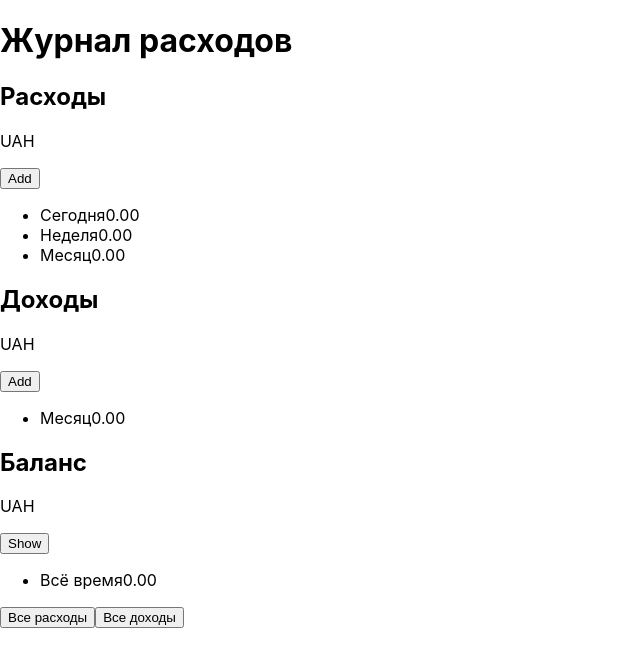
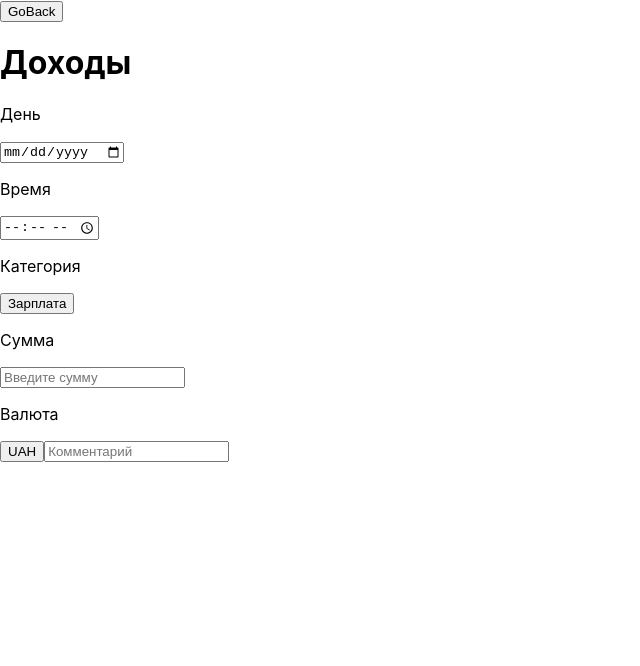
Before and after one commit to z9877969/bc11, a React (Create React App) app: page / in a window 1280 px wide. Shown: the top 666 px of the page, without its empty margins (0-640 px from the left). Built offline with nearby package versions, Linux system fonts and the light colour scheme.

Commit message:
add TransactionPage, LabelInput, GoBackHeader

```diff
--- a/src/components/App/App.jsx
+++ b/src/components/App/App.jsx
@@ -1,10 +1,12 @@
 import MainPage from "../_pages/MainPage/MainPage";
+import TransactionPage from '../_pages/TransactionPage/TransactionPage'
 import "./App.css";
 
 const App = () => {
   return (
     <>
-      <MainPage />
+      {/* <MainPage /> */}
+      <TransactionPage/>
     </>
   );
 };
--- /dev/null
+++ b/src/components/_pages/TransactionPage/TransactionPage.jsx
@@ -0,0 +1,21 @@
+import GoBackHeader from '../../_shared/GoBackHeader/GoBackHeader'
+import LabelInput from '../../_shared/LabelInput/LabelInput'
+
+const TransactionPage = () => {
+  return (
+    <>
+    <GoBackHeader title={"Доходы"}/>
+      <form>
+        <LabelInput title={"День"} name={"day"} type={"date"} />
+        <LabelInput title={"Время"} name={"time"} type={"time"} />
+        <LabelInput title={"Категория"} name={"category"} type={"button"} defaultValue={"Зарплата"} />
+        <LabelInput title={"Сумма"} name={"sum"} placeholder={"Введите сумму"}/>
+        <LabelInput title={"Валюта"} name={"currency"} type={"button"} defaultValue={"UAH"}/>
+        <LabelInput name={"comment"} placeholder={"Комментарий"}/>
+
+    </form>
+    </>
+  )
+}
+
+export default TransactionPage;
--- /dev/null
+++ b/src/components/_shared/GoBackHeader/GoBackHeader.jsx
@@ -0,0 +1,12 @@
+import Button from '../Button/Button';
+
+const GoBackHeader = ({title}) => {
+  return (
+    <header>
+      <Button title={"GoBack"}/>
+      <h1>{title}</h1>
+    </header>
+  )
+}
+
+export default GoBackHeader;
--- /dev/null
+++ b/src/components/_shared/LabelInput/LabelInput.jsx
@@ -0,0 +1,16 @@
+const LabelInput = ({type = "text", title, placeholder, name, defaultValue}) => {
+  return (
+    <label>
+      {title &&
+        <p>
+          {title}
+        </p> }
+      <input name={name} type={type} placeholder={placeholder} value={defaultValue}/>
+
+    </label>
+
+
+  )
+}
+
+export default LabelInput;
```
